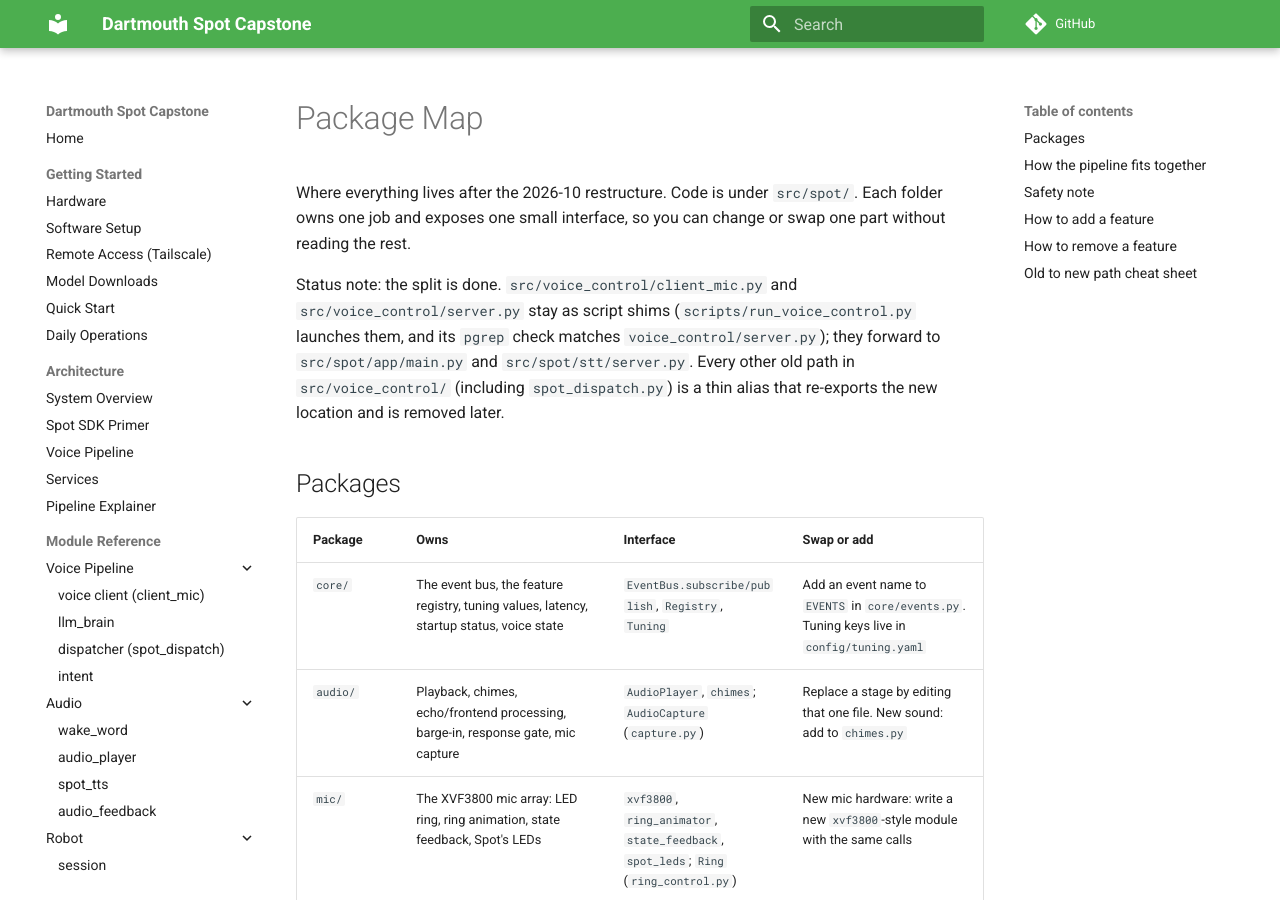
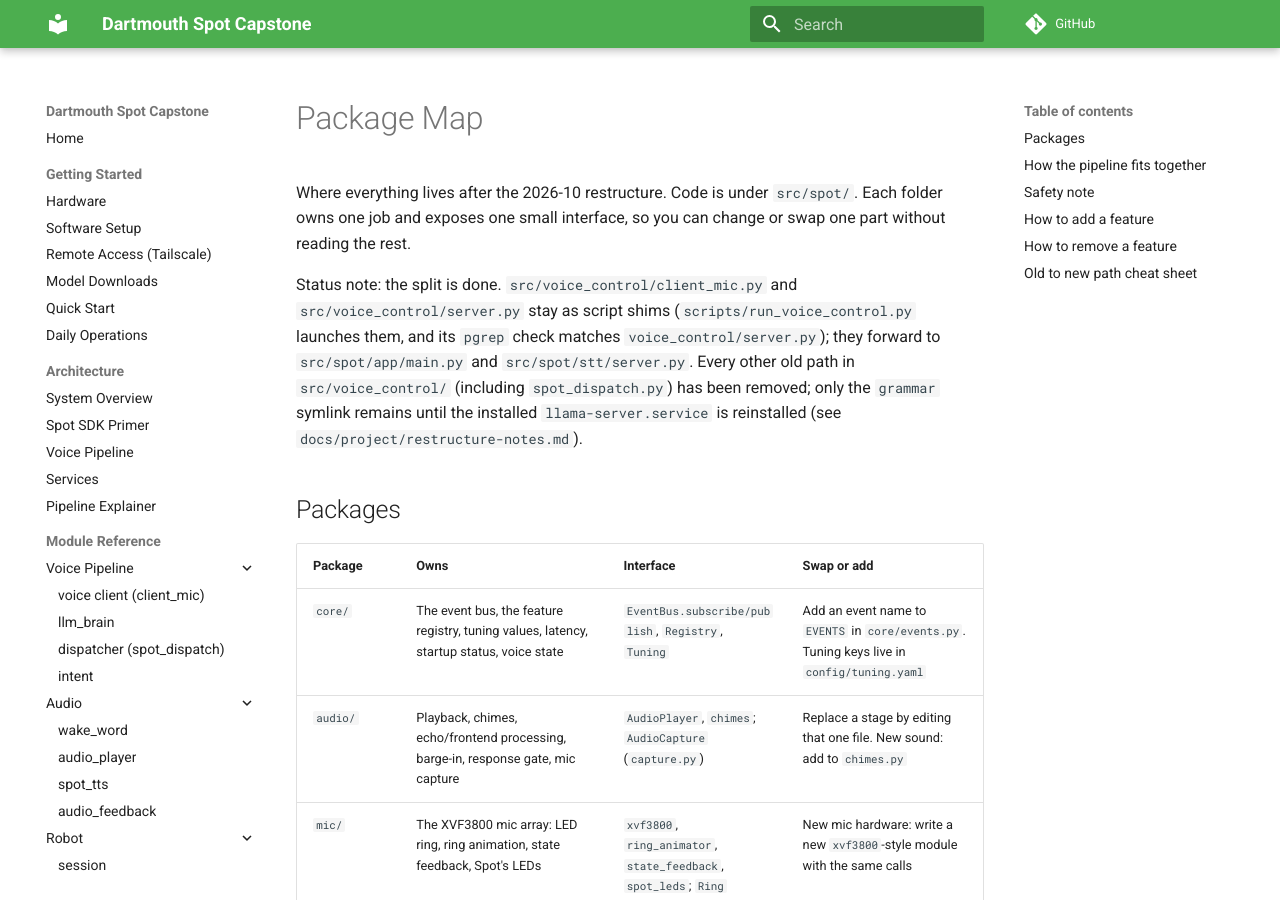
Before and after one commit to matteo-corrado/dartmouth_spot_capstone, an MkDocs documentation site: the page built from docs/architecture/package-map.md, in a window 1280 px wide and 900 px high. Built offline with MkDocs 1.6.1 and Material for MkDocs 9.7.7, drawn with Linux system fonts in a browser that asks for light colours; comment, search, counter and statistics services are not loaded.

Commit message:
docs: package map status note reflects removed shims

```diff
--- a/docs/architecture/package-map.md
+++ b/docs/architecture/package-map.md
@@ -2,7 +2,7 @@
 
 Where everything lives after the 2026-10 restructure. Code is under `src/spot/`. Each folder owns one job and exposes one small interface, so you can change or swap one part without reading the rest.
 
-Status note: the split is done. `src/voice_control/client_mic.py` and `src/voice_control/server.py` stay as script shims (`scripts/run_voice_control.py` launches them, and its `pgrep` check matches `voice_control/server.py`); they forward to `src/spot/app/main.py` and `src/spot/stt/server.py`. Every other old path in `src/voice_control/` (including `spot_dispatch.py`) is a thin alias that re-exports the new location and is removed later.
+Status note: the split is done. `src/voice_control/client_mic.py` and `src/voice_control/server.py` stay as script shims (`scripts/run_voice_control.py` launches them, and its `pgrep` check matches `voice_control/server.py`); they forward to `src/spot/app/main.py` and `src/spot/stt/server.py`. Every other old path in `src/voice_control/` (including `spot_dispatch.py`) has been removed; only the `grammar` symlink remains until the installed `llama-server.service` is reinstalled (see `docs/project/restructure-notes.md`).
 
 ## Packages
 
```
